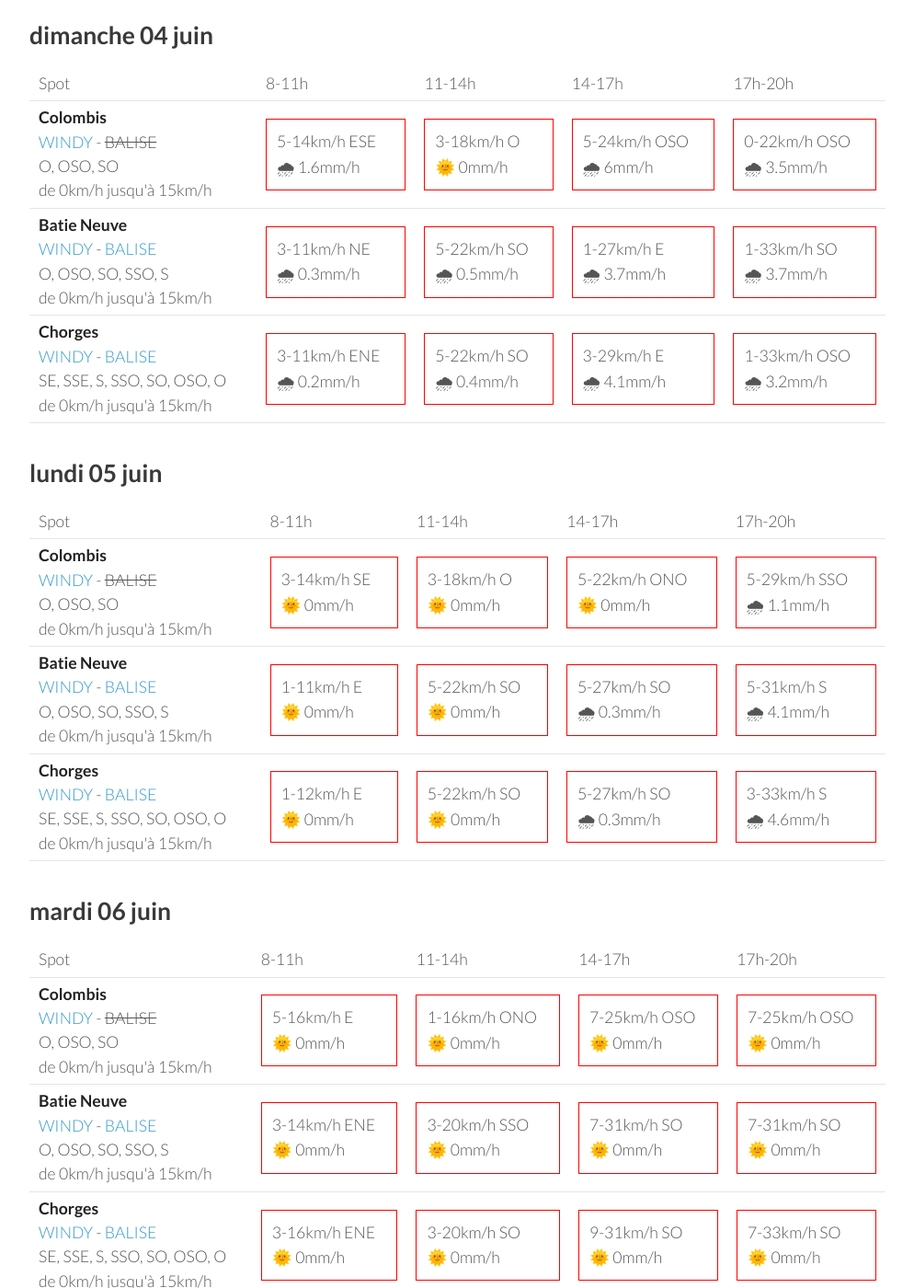
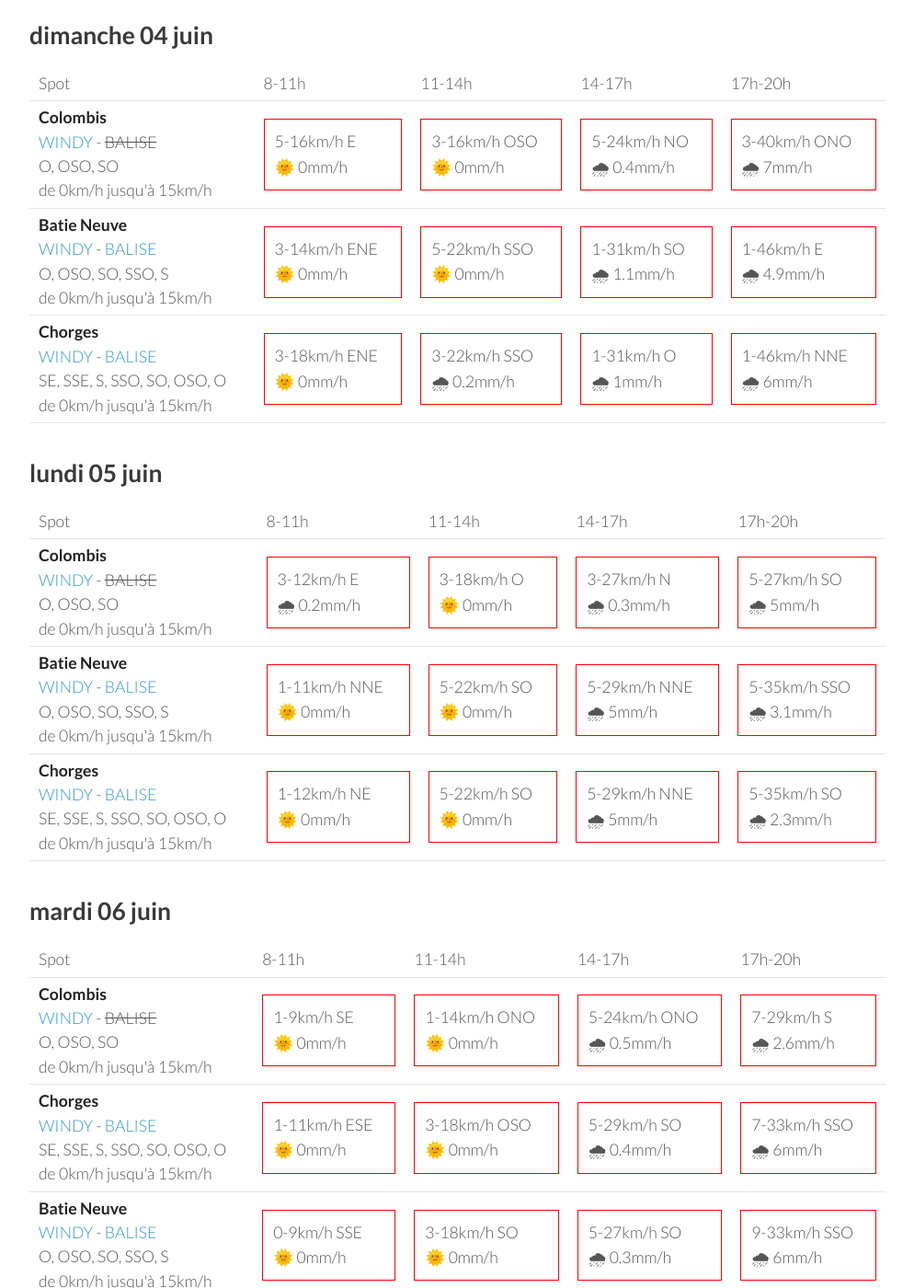
Before and after one commit to parapente-dans-le-nord/parapente-dans-le-nord.github.io, a Jekyll site: the page built from serre_poncon.markdown, in a window 1280 px wide and 1400 px high, scrolled down 1685 px. Shown: the whole window at 92% size, without its empty margins (26-1020 px from the left). Built offline with Jekyll 4.4.1, drawn with Linux system fonts in a browser that asks for light colours; some of the changed text lies outside the part shown.

Commit message:
update index.markdown

```diff
--- a/serre_poncon.markdown
+++ b/serre_poncon.markdown
@@ -22,30 +22,30 @@ page mise à jour le jeudi 01 juin 17:31
       <td>17h-20h</td>
     </tr>
 <tr>
+        <td><strong>Colombis</strong><br><a href="https://windy.com/44.494/6.216?44.559,6.262,10">WINDY</a> - <span class="no-balise"> BALISE </span><br> <span class="vent-favorable">O, OSO, SO</span><br><span class="force-vent">de 0km/h jusqu'à 15km/h</span> </td>
+
+            <td><div class="not-flyable"><p>0-0km/h NA</p><p>🌧️ 0mm/h</p></div></td>
+            <td><div class="not-flyable"><p>0-0km/h NA</p><p>🌧️ 0mm/h</p></div></td>
+            <td><div class="not-flyable"><p>0-0km/h NA</p><p>🌧️ 0mm/h</p></div></td>
+            <td><div class="not-flyable"><p>11-33km/h SO</p><p>🌞 0mm/h</p></div></td>
+
+    </tr>
+<tr>
         <td><strong>Chorges</strong><br><a href="https://windy.com/44.578/6.280?44.559,6.262,10">WINDY</a> - <span class=""><a href="https://www.openwindmap.org/PP554">BALISE</a> </span><br> <span class="vent-favorable">SE, SSE, S, SSO, SO, OSO, O</span><br><span class="force-vent">de 0km/h jusqu'à 15km/h</span> </td>
 
             <td><div class="not-flyable"><p>0-0km/h NA</p><p>🌧️ 0mm/h</p></div></td>
-            <td><div class="flyable"><p>7-14km/h OSO</p><p>🌞 0mm/h</p></div></td>
-            <td><div class="not-flyable"><p>12-24km/h SSE</p><p>🌞 0mm/h</p></div></td>
-            <td><div class="not-flyable"><p>11-24km/h NO</p><p>🌞 1.1mm/h</p></div></td>
+            <td><div class="not-flyable"><p>0-0km/h NA</p><p>🌧️ 0mm/h</p></div></td>
+            <td><div class="not-flyable"><p>0-0km/h NA</p><p>🌧️ 0mm/h</p></div></td>
+            <td><div class="not-flyable"><p>11-35km/h OSO</p><p>🌞 0mm/h</p></div></td>
 
     </tr>
 <tr>
         <td><strong>Batie Neuve</strong><br><a href="https://windy.com/44.584/6.236?44.559,6.262,10,m:eTtagly">WINDY</a> - <span class=""><a href="https://www.openwindmap.org/PP554">BALISE</a> </span><br> <span class="vent-favorable">O, OSO, SO, SSO, S</span><br><span class="force-vent">de 0km/h jusqu'à 15km/h</span> </td>
 
             <td><div class="not-flyable"><p>0-0km/h NA</p><p>🌧️ 0mm/h</p></div></td>
-            <td><div class="flyable"><p>5-14km/h SO</p><p>🌞 0mm/h</p></div></td>
-            <td><div class="not-flyable"><p>7-24km/h OSO</p><p>🌞 0.5mm/h</p></div></td>
-            <td><div class="not-flyable"><p>9-18km/h NO</p><p>🌞 1.8mm/h</p></div></td>
-
-    </tr>
-<tr>
-        <td><strong>Colombis</strong><br><a href="https://windy.com/44.494/6.216?44.559,6.262,10">WINDY</a> - <span class="no-balise"> BALISE </span><br> <span class="vent-favorable">O, OSO, SO</span><br><span class="force-vent">de 0km/h jusqu'à 15km/h</span> </td>
-
             <td><div class="not-flyable"><p>0-0km/h NA</p><p>🌧️ 0mm/h</p></div></td>
-            <td><div class="not-flyable"><p>9-25km/h E</p><p>🌞 0mm/h</p></div></td>
-            <td><div class="not-flyable"><p>7-16km/h SSE</p><p>🌞 0mm/h</p></div></td>
-            <td><div class="not-flyable"><p>9-20km/h ONO</p><p>🌞 0mm/h</p></div></td>
+            <td><div class="not-flyable"><p>0-0km/h NA</p><p>🌧️ 0mm/h</p></div></td>
+            <td><div class="not-flyable"><p>12-38km/h SO</p><p>🌧 1.4mm/h</p></div></td>
 
     </tr>
 
@@ -65,32 +65,32 @@ page mise à jour le jeudi 01 juin 17:31
       <td>17h-20h</td>
     </tr>
 <tr>
+        <td><strong>Batie Neuve</strong><br><a href="https://windy.com/44.584/6.236?44.559,6.262,10,m:eTtagly">WINDY</a> - <span class=""><a href="https://www.openwindmap.org/PP554">BALISE</a> </span><br> <span class="vent-favorable">O, OSO, SO, SSO, S</span><br><span class="force-vent">de 0km/h jusqu'à 15km/h</span> </td>
+
+            <td><div class="not-flyable"><p>3-7km/h NO</p><p>🌞 0mm/h</p></div></td>
+            <td><div class="flyable"><p>5-12km/h OSO</p><p>🌞 0mm/h</p></div></td>
+            <td><div class="not-flyable"><p>9-25km/h SO</p><p>🌞 0mm/h</p></div></td>
+            <td><div class="not-flyable"><p>12-29km/h N</p><p>🌧 5mm/h</p></div></td>
+
+
+    </tr>
+<tr>
         <td><strong>Chorges</strong><br><a href="https://windy.com/44.578/6.280?44.559,6.262,10">WINDY</a> - <span class=""><a href="https://www.openwindmap.org/PP554">BALISE</a> </span><br> <span class="vent-favorable">SE, SSE, S, SSO, SO, OSO, O</span><br><span class="force-vent">de 0km/h jusqu'à 15km/h</span> </td>
 
             <td><div class="not-flyable"><p>1-5km/h NE</p><p>🌞 0mm/h</p></div></td>
-            <td><div class="flyable"><p>5-14km/h SO</p><p>🌞 0mm/h</p></div></td>
-            <td><div class="not-flyable"><p>9-20km/h OSO</p><p>🌞 0mm/h</p></div></td>
-            <td><div class="not-flyable"><p>5-16km/h ENE</p><p>🌧 1.3mm/h</p></div></td>
+            <td><div class="flyable"><p>5-11km/h OSO</p><p>🌞 0mm/h</p></div></td>
+            <td><div class="not-flyable"><p>9-22km/h OSO</p><p>🌞 0mm/h</p></div></td>
+            <td><div class="not-flyable"><p>12-31km/h N</p><p>🌧 6mm/h</p></div></td>
 
 
     </tr>
 <tr>
         <td><strong>Colombis</strong><br><a href="https://windy.com/44.494/6.216?44.559,6.262,10">WINDY</a> - <span class="no-balise"> BALISE </span><br> <span class="vent-favorable">O, OSO, SO</span><br><span class="force-vent">de 0km/h jusqu'à 15km/h</span> </td>
 
-            <td><div class="not-flyable"><p>3-9km/h ENE</p><p>🌞 0mm/h</p></div></td>
-            <td><div class="not-flyable"><p>5-12km/h S</p><p>🌞 0mm/h</p></div></td>
-            <td><div class="not-flyable"><p>9-24km/h SO</p><p>🌞 0mm/h</p></div></td>
-            <td><div class="not-flyable"><p>5-18km/h SSO</p><p>🌧 9mm/h</p></div></td>
-
-
-    </tr>
-<tr>
-        <td><strong>Batie Neuve</strong><br><a href="https://windy.com/44.584/6.236?44.559,6.262,10,m:eTtagly">WINDY</a> - <span class=""><a href="https://www.openwindmap.org/PP554">BALISE</a> </span><br> <span class="vent-favorable">O, OSO, SO, SSO, S</span><br><span class="force-vent">de 0km/h jusqu'à 15km/h</span> </td>
-
-            <td><div class="not-flyable"><p>3-5km/h N</p><p>🌞 0mm/h</p></div></td>
-            <td><div class="not-flyable"><p>7-16km/h SO</p><p>🌞 0mm/h</p></div></td>
-            <td><div class="not-flyable"><p>9-22km/h SO</p><p>🌞 0mm/h</p></div></td>
-            <td><div class="not-flyable"><p>3-31km/h S</p><p>🌧 0.6mm/h</p></div></td>
+            <td><div class="not-flyable"><p>3-5km/h ENE</p><p>🌞 0mm/h</p></div></td>
+            <td><div class="not-flyable"><p>3-12km/h S</p><p>🌞 0mm/h</p></div></td>
+            <td><div class="not-flyable"><p>9-24km/h OSO</p><p>🌞 0mm/h</p></div></td>
+            <td><div class="not-flyable"><p>3-25km/h ONO</p><p>🌧 2mm/h</p></div></td>
 
 
     </tr>
@@ -113,30 +113,30 @@ page mise à jour le jeudi 01 juin 17:31
 <tr>
         <td><strong>Colombis</strong><br><a href="https://windy.com/44.494/6.216?44.559,6.262,10">WINDY</a> - <span class="no-balise"> BALISE </span><br> <span class="vent-favorable">O, OSO, SO</span><br><span class="force-vent">de 0km/h jusqu'à 15km/h</span> </td>
 
-            <td><div class="not-flyable"><p>5-16km/h ESE</p><p>🌞 0mm/h</p></div></td>
-            <td><div class="not-flyable"><p>3-18km/h O</p><p>🌞 0mm/h</p></div></td>
-            <td><div class="not-flyable"><p>3-24km/h OSO</p><p>🌧 0.2mm/h</p></div></td>
-            <td><div class="not-flyable"><p>3-37km/h OSO</p><p>🌧 9mm/h</p></div></td>
+            <td><div class="not-flyable"><p>1-3km/h ENE</p><p>🌞 0mm/h</p></div></td>
+            <td><div class="not-flyable"><p>3-16km/h OSO</p><p>🌞 0mm/h</p></div></td>
+            <td><div class="not-flyable"><p>7-25km/h O</p><p>🌧 5mm/h</p></div></td>
+            <td><div class="not-flyable"><p>3-27km/h SO</p><p>🌧 9mm/h</p></div></td>
 
 
     </tr>
 <tr>
         <td><strong>Batie Neuve</strong><br><a href="https://windy.com/44.584/6.236?44.559,6.262,10,m:eTtagly">WINDY</a> - <span class=""><a href="https://www.openwindmap.org/PP554">BALISE</a> </span><br> <span class="vent-favorable">O, OSO, SO, SSO, S</span><br><span class="force-vent">de 0km/h jusqu'à 15km/h</span> </td>
 
-            <td><div class="not-flyable"><p>3-14km/h E</p><p>🌞 0mm/h</p></div></td>
+            <td><div class="not-flyable"><p>1-3km/h N</p><p>🌞 0mm/h</p></div></td>
             <td><div class="not-flyable"><p>5-24km/h SSO</p><p>🌞 0mm/h</p></div></td>
-            <td><div class="not-flyable"><p>12-40km/h SO</p><p>🌧 4.7mm/h</p></div></td>
-            <td><div class="not-flyable"><p>3-42km/h SSO</p><p>🌧 3.6mm/h</p></div></td>
+            <td><div class="not-flyable"><p>7-29km/h OSO</p><p>🌧 2mm/h</p></div></td>
+            <td><div class="not-flyable"><p>7-31km/h SSO</p><p>🌧 3.1mm/h</p></div></td>
 
 
     </tr>
 <tr>
         <td><strong>Chorges</strong><br><a href="https://windy.com/44.578/6.280?44.559,6.262,10">WINDY</a> - <span class=""><a href="https://www.openwindmap.org/PP554">BALISE</a> </span><br> <span class="vent-favorable">SE, SSE, S, SSO, SO, OSO, O</span><br><span class="force-vent">de 0km/h jusqu'à 15km/h</span> </td>
 
-            <td><div class="not-flyable"><p>3-18km/h E</p><p>🌞 0mm/h</p></div></td>
-            <td><div class="not-flyable"><p>5-24km/h SO</p><p>🌞 0mm/h</p></div></td>
-            <td><div class="not-flyable"><p>12-40km/h SO</p><p>🌧 4.3mm/h</p></div></td>
-            <td><div class="not-flyable"><p>3-44km/h SO</p><p>🌧 4.6mm/h</p></div></td>
+            <td><div class="not-flyable"><p>1-3km/h NNO</p><p>🌞 0mm/h</p></div></td>
+            <td><div class="not-flyable"><p>5-24km/h SSO</p><p>🌞 0mm/h</p></div></td>
+            <td><div class="not-flyable"><p>7-27km/h OSO</p><p>🌧 2mm/h</p></div></td>
+            <td><div class="not-flyable"><p>5-33km/h SSO</p><p>🌧 3.9mm/h</p></div></td>
 
 
     </tr>
@@ -159,30 +159,30 @@ page mise à jour le jeudi 01 juin 17:31
 <tr>
         <td><strong>Colombis</strong><br><a href="https://windy.com/44.494/6.216?44.559,6.262,10">WINDY</a> - <span class="no-balise"> BALISE </span><br> <span class="vent-favorable">O, OSO, SO</span><br><span class="force-vent">de 0km/h jusqu'à 15km/h</span> </td>
 
-            <td><div class="not-flyable"><p>5-14km/h ESE</p><p>🌧 1.6mm/h</p></div></td>
-            <td><div class="not-flyable"><p>3-18km/h O</p><p>🌞 0mm/h</p></div></td>
-            <td><div class="not-flyable"><p>5-24km/h OSO</p><p>🌧 6mm/h</p></div></td>
-            <td><div class="not-flyable"><p>0-22km/h OSO</p><p>🌧 3.5mm/h</p></div></td>
+            <td><div class="not-flyable"><p>5-16km/h E</p><p>🌞 0mm/h</p></div></td>
+            <td><div class="not-flyable"><p>3-16km/h OSO</p><p>🌞 0mm/h</p></div></td>
+            <td><div class="not-flyable"><p>5-24km/h NO</p><p>🌧 0.4mm/h</p></div></td>
+            <td><div class="not-flyable"><p>3-40km/h ONO</p><p>🌧 7mm/h</p></div></td>
 
 
     </tr>
 <tr>
         <td><strong>Batie Neuve</strong><br><a href="https://windy.com/44.584/6.236?44.559,6.262,10,m:eTtagly">WINDY</a> - <span class=""><a href="https://www.openwindmap.org/PP554">BALISE</a> </span><br> <span class="vent-favorable">O, OSO, SO, SSO, S</span><br><span class="force-vent">de 0km/h jusqu'à 15km/h</span> </td>
 
-            <td><div class="not-flyable"><p>3-11km/h NE</p><p>🌧 0.3mm/h</p></div></td>
-            <td><div class="not-flyable"><p>5-22km/h SO</p><p>🌧 0.5mm/h</p></div></td>
-            <td><div class="not-flyable"><p>1-27km/h E</p><p>🌧 3.7mm/h</p></div></td>
-            <td><div class="not-flyable"><p>1-33km/h SO</p><p>🌧 3.7mm/h</p></div></td>
+            <td><div class="not-flyable"><p>3-14km/h ENE</p><p>🌞 0mm/h</p></div></td>
+            <td><div class="not-flyable"><p>5-22km/h SSO</p><p>🌞 0mm/h</p></div></td>
+            <td><div class="not-flyable"><p>1-31km/h SO</p><p>🌧 1.1mm/h</p></div></td>
+            <td><div class="not-flyable"><p>1-46km/h E</p><p>🌧 4.9mm/h</p></div></td>
 
 
     </tr>
 <tr>
         <td><strong>Chorges</strong><br><a href="https://windy.com/44.578/6.280?44.559,6.262,10">WINDY</a> - <span class=""><a href="https://www.openwindmap.org/PP554">BALISE</a> </span><br> <span class="vent-favorable">SE, SSE, S, SSO, SO, OSO, O</span><br><span class="force-vent">de 0km/h jusqu'à 15km/h</span> </td>
 
-            <td><div class="not-flyable"><p>3-11km/h ENE</p><p>🌧 0.2mm/h</p></div></td>
-            <td><div class="not-flyable"><p>5-22km/h SO</p><p>🌧 0.4mm/h</p></div></td>
-            <td><div class="not-flyable"><p>3-29km/h E</p><p>🌧 4.1mm/h</p></div></td>
-            <td><div class="not-flyable"><p>1-33km/h OSO</p><p>🌧 3.2mm/h</p></div></td>
+            <td><div class="not-flyable"><p>3-18km/h ENE</p><p>🌞 0mm/h</p></div></td>
+            <td><div class="not-flyable"><p>3-22km/h SSO</p><p>🌧 0.2mm/h</p></div></td>
+            <td><div class="not-flyable"><p>1-31km/h O</p><p>🌧 1mm/h</p></div></td>
+            <td><div class="not-flyable"><p>1-46km/h NNE</p><p>🌧 6mm/h</p></div></td>
 
 
     </tr>
@@ -205,30 +205,30 @@ page mise à jour le jeudi 01 juin 17:31
 <tr>
         <td><strong>Colombis</strong><br><a href="https://windy.com/44.494/6.216?44.559,6.262,10">WINDY</a> - <span class="no-balise"> BALISE </span><br> <span class="vent-favorable">O, OSO, SO</span><br><span class="force-vent">de 0km/h jusqu'à 15km/h</span> </td>
 
-            <td><div class="not-flyable"><p>3-14km/h SE</p><p>🌞 0mm/h</p></div></td>
+            <td><div class="not-flyable"><p>3-12km/h E</p><p>🌧 0.2mm/h</p></div></td>
             <td><div class="not-flyable"><p>3-18km/h O</p><p>🌞 0mm/h</p></div></td>
-            <td><div class="not-flyable"><p>5-22km/h ONO</p><p>🌞 0mm/h</p></div></td>
-            <td><div class="not-flyable"><p>5-29km/h SSO</p><p>🌧 1.1mm/h</p></div></td>
+            <td><div class="not-flyable"><p>3-27km/h N</p><p>🌧 0.3mm/h</p></div></td>
+            <td><div class="not-flyable"><p>5-27km/h SO</p><p>🌧 5mm/h</p></div></td>
 
 
     </tr>
 <tr>
         <td><strong>Batie Neuve</strong><br><a href="https://windy.com/44.584/6.236?44.559,6.262,10,m:eTtagly">WINDY</a> - <span class=""><a href="https://www.openwindmap.org/PP554">BALISE</a> </span><br> <span class="vent-favorable">O, OSO, SO, SSO, S</span><br><span class="force-vent">de 0km/h jusqu'à 15km/h</span> </td>
 
-            <td><div class="not-flyable"><p>1-11km/h E</p><p>🌞 0mm/h</p></div></td>
+            <td><div class="not-flyable"><p>1-11km/h NNE</p><p>🌞 0mm/h</p></div></td>
             <td><div class="not-flyable"><p>5-22km/h SO</p><p>🌞 0mm/h</p></div></td>
-            <td><div class="not-flyable"><p>5-27km/h SO</p><p>🌧 0.3mm/h</p></div></td>
-            <td><div class="not-flyable"><p>5-31km/h S</p><p>🌧 4.1mm/h</p></div></td>
+            <td><div class="not-flyable"><p>5-29km/h NNE</p><p>🌧 5mm/h</p></div></td>
+            <td><div class="not-flyable"><p>5-35km/h SSO</p><p>🌧 3.1mm/h</p></div></td>
 
 
     </tr>
 <tr>
         <td><strong>Chorges</strong><br><a href="https://windy.com/44.578/6.280?44.559,6.262,10">WINDY</a> - <span class=""><a href="https://www.openwindmap.org/PP554">BALISE</a> </span><br> <span class="vent-favorable">SE, SSE, S, SSO, SO, OSO, O</span><br><span class="force-vent">de 0km/h jusqu'à 15km/h</span> </td>
 
-            <td><div class="not-flyable"><p>1-12km/h E</p><p>🌞 0mm/h</p></div></td>
+            <td><div class="not-flyable"><p>1-12km/h NE</p><p>🌞 0mm/h</p></div></td>
             <td><div class="not-flyable"><p>5-22km/h SO</p><p>🌞 0mm/h</p></div></td>
-            <td><div class="not-flyable"><p>5-27km/h SO</p><p>🌧 0.3mm/h</p></div></td>
-            <td><div class="not-flyable"><p>3-33km/h S</p><p>🌧 4.6mm/h</p></div></td>
+            <td><div class="not-flyable"><p>5-29km/h NNE</p><p>🌧 5mm/h</p></div></td>
+            <td><div class="not-flyable"><p>5-35km/h SO</p><p>🌧 2.3mm/h</p></div></td>
 
 
     </tr>
@@ -251,30 +251,30 @@ page mise à jour le jeudi 01 juin 17:31
 <tr>
         <td><strong>Colombis</strong><br><a href="https://windy.com/44.494/6.216?44.559,6.262,10">WINDY</a> - <span class="no-balise"> BALISE </span><br> <span class="vent-favorable">O, OSO, SO</span><br><span class="force-vent">de 0km/h jusqu'à 15km/h</span> </td>
 
-            <td><div class="not-flyable"><p>5-16km/h E</p><p>🌞 0mm/h</p></div></td>
-            <td><div class="not-flyable"><p>1-16km/h ONO</p><p>🌞 0mm/h</p></div></td>
-            <td><div class="not-flyable"><p>7-25km/h OSO</p><p>🌞 0mm/h</p></div></td>
-            <td><div class="not-flyable"><p>7-25km/h OSO</p><p>🌞 0mm/h</p></div></td>
+            <td><div class="not-flyable"><p>1-9km/h SE</p><p>🌞 0mm/h</p></div></td>
+            <td><div class="not-flyable"><p>1-14km/h ONO</p><p>🌞 0mm/h</p></div></td>
+            <td><div class="not-flyable"><p>5-24km/h ONO</p><p>🌧 0.5mm/h</p></div></td>
+            <td><div class="not-flyable"><p>7-29km/h S</p><p>🌧 2.6mm/h</p></div></td>
+
+
+    </tr>
+<tr>
+        <td><strong>Chorges</strong><br><a href="https://windy.com/44.578/6.280?44.559,6.262,10">WINDY</a> - <span class=""><a href="https://www.openwindmap.org/PP554">BALISE</a> </span><br> <span class="vent-favorable">SE, SSE, S, SSO, SO, OSO, O</span><br><span class="force-vent">de 0km/h jusqu'à 15km/h</span> </td>
+
+            <td><div class="not-flyable"><p>1-11km/h ESE</p><p>🌞 0mm/h</p></div></td>
+            <td><div class="not-flyable"><p>3-18km/h OSO</p><p>🌞 0mm/h</p></div></td>
+            <td><div class="not-flyable"><p>5-29km/h SO</p><p>🌧 0.4mm/h</p></div></td>
+            <td><div class="not-flyable"><p>7-33km/h SSO</p><p>🌧 6mm/h</p></div></td>
 
 
     </tr>
 <tr>
         <td><strong>Batie Neuve</strong><br><a href="https://windy.com/44.584/6.236?44.559,6.262,10,m:eTtagly">WINDY</a> - <span class=""><a href="https://www.openwindmap.org/PP554">BALISE</a> </span><br> <span class="vent-favorable">O, OSO, SO, SSO, S</span><br><span class="force-vent">de 0km/h jusqu'à 15km/h</span> </td>
 
-            <td><div class="not-flyable"><p>3-14km/h ENE</p><p>🌞 0mm/h</p></div></td>
-            <td><div class="not-flyable"><p>3-20km/h SSO</p><p>🌞 0mm/h</p></div></td>
-            <td><div class="not-flyable"><p>7-31km/h SO</p><p>🌞 0mm/h</p></div></td>
-            <td><div class="not-flyable"><p>7-31km/h SO</p><p>🌞 0mm/h</p></div></td>
-
-
-    </tr>
-<tr>
-        <td><strong>Chorges</strong><br><a href="https://windy.com/44.578/6.280?44.559,6.262,10">WINDY</a> - <span class=""><a href="https://www.openwindmap.org/PP554">BALISE</a> </span><br> <span class="vent-favorable">SE, SSE, S, SSO, SO, OSO, O</span><br><span class="force-vent">de 0km/h jusqu'à 15km/h</span> </td>
-
-            <td><div class="not-flyable"><p>3-16km/h ENE</p><p>🌞 0mm/h</p></div></td>
-            <td><div class="not-flyable"><p>3-20km/h SO</p><p>🌞 0mm/h</p></div></td>
-            <td><div class="not-flyable"><p>9-31km/h SO</p><p>🌞 0mm/h</p></div></td>
-            <td><div class="not-flyable"><p>7-33km/h SO</p><p>🌞 0mm/h</p></div></td>
+            <td><div class="not-flyable"><p>0-9km/h SSE</p><p>🌞 0mm/h</p></div></td>
+            <td><div class="not-flyable"><p>3-18km/h SO</p><p>🌞 0mm/h</p></div></td>
+            <td><div class="not-flyable"><p>5-27km/h SO</p><p>🌧 0.3mm/h</p></div></td>
+            <td><div class="not-flyable"><p>9-33km/h SSO</p><p>🌧 6mm/h</p></div></td>
 
 
     </tr>
```
Also changed, not shown: other parts of serre_poncon.markdown (+1 -1 lines).
